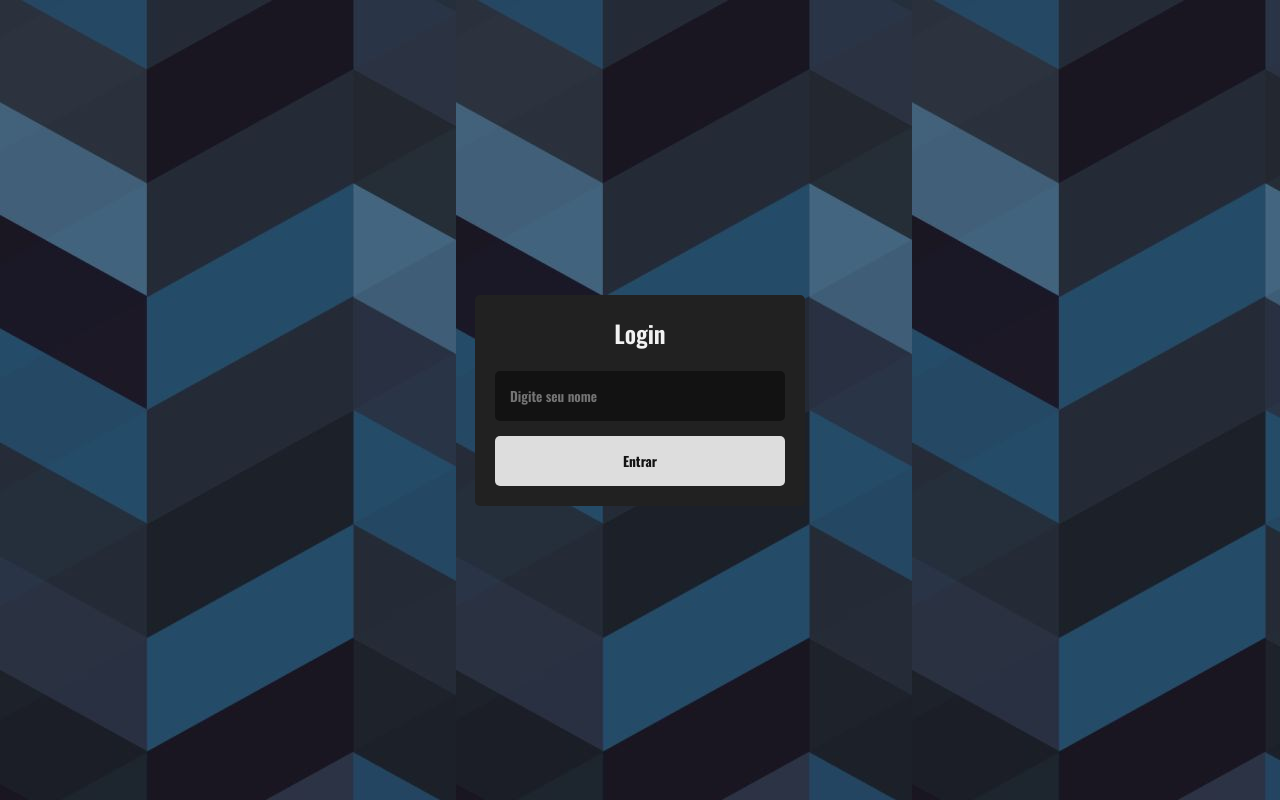
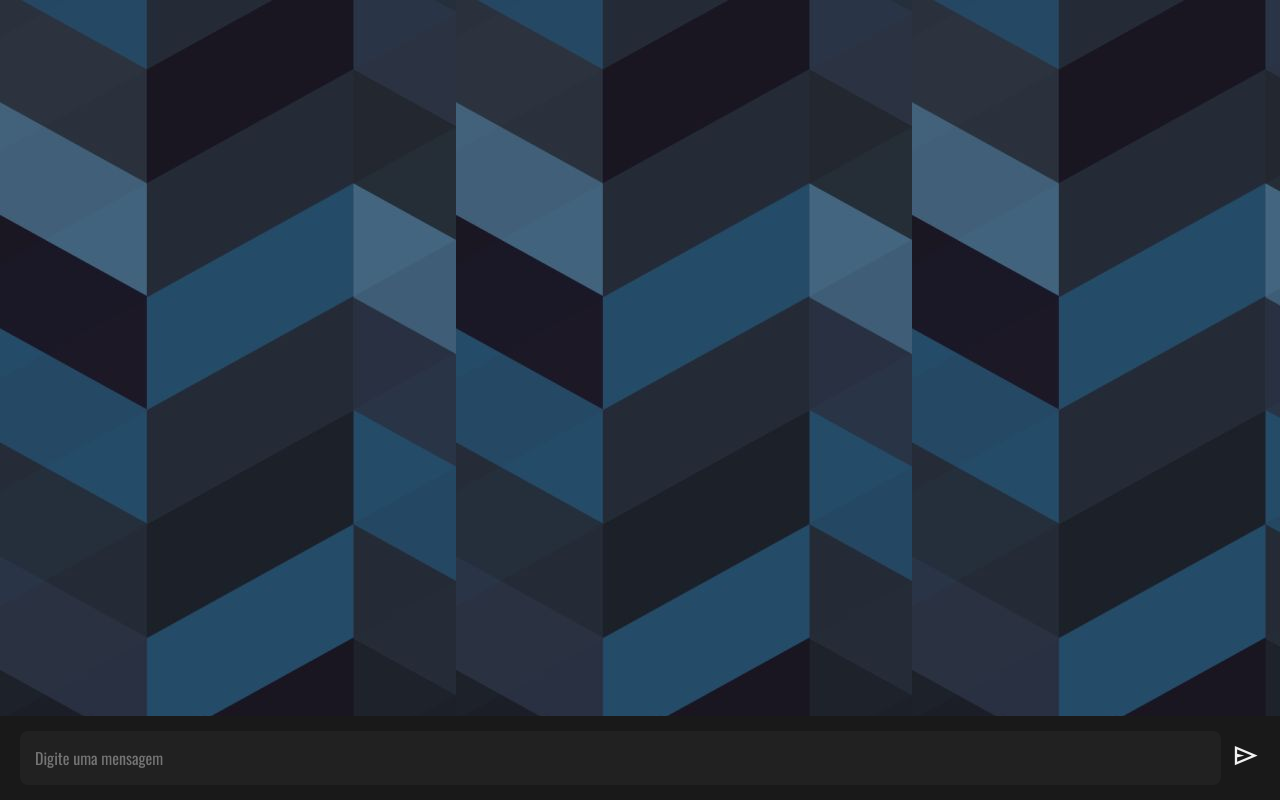
Before and after one commit to Gabuabuu/Talk_Chat, a plain HTML site: page frontend/index.html in a window 1280 px wide. Drawn offline with nearby package versions, Linux system fonts and the light colour scheme.

Commit message:
Feat: Create the chat input section

```diff
--- a/frontend/css/style.css
+++ b/frontend/css/style.css
@@ -30,6 +30,7 @@ body {
   background-color: #212121;
   border-radius: 5px;
   padding: 20px;
+  display: none;
 }
 
 .login >h2 {
@@ -74,3 +75,49 @@ body {
 .login__button:hover {
   background-color: #fff;
 }
+
+.chat {
+  width: 100%;
+  height: 100%;
+  display: flex;
+  flex-direction: column;
+  justify-content: space-between;
+}
+
+.chat__messages {
+  flex-grow: 1;
+}
+
+.chat__form {
+  background-color: #191919;
+  padding: 15px 20px;
+  display: flex;
+  align-items: center;
+  gap: 10px;
+  position: fixed;
+  bottom: 0;
+  left: 0;
+  width: 100%;
+}
+
+.chat__input {
+  border: none;
+  padding: 15px;
+  border-radius: 8px;
+  flex-grow: 1;
+  background-color: #212121;
+  outline: none;
+  color: #f2f2f2;
+  font-size: 1rem;
+}
+
+.chat__button {
+  border: none;
+  background: none;
+  color: #f2f2f2;
+  cursor: pointer;
+}
+
+.chat__button > span {
+  font-size: 1.8rem ;
+}
--- a/frontend/index.html
+++ b/frontend/index.html
@@ -6,6 +6,7 @@
   <title>Chat Talk</title>
   <script defer src="src/js/index.js"></script>
   <link rel="stylesheet" href="css/style.css">
+  <link rel="stylesheet" href="https://fonts.googleapis.com/css2?family=Material+Symbols+Outlined:opsz,wght,FILL,GRAD@24,400,1,0" />
 </head>
 <body>
   <section class="container">
@@ -17,6 +18,17 @@
         <button type="submit" class="login__button">Entrar</button>
       </form>
     </section>
+
+    <section class="chat">
+      <section class="chat__messages"></section>
+        <form class="chat__form">
+          <input type="text" class="chat__input" placeholder="Digite uma mensagem" required>
+          <button type="submit" class="chat__button">
+            <span class="material-symbols-outlined">
+              send
+              </span>
+          </button>
+        </form>
   </section>
 </body>
 </html>
```
